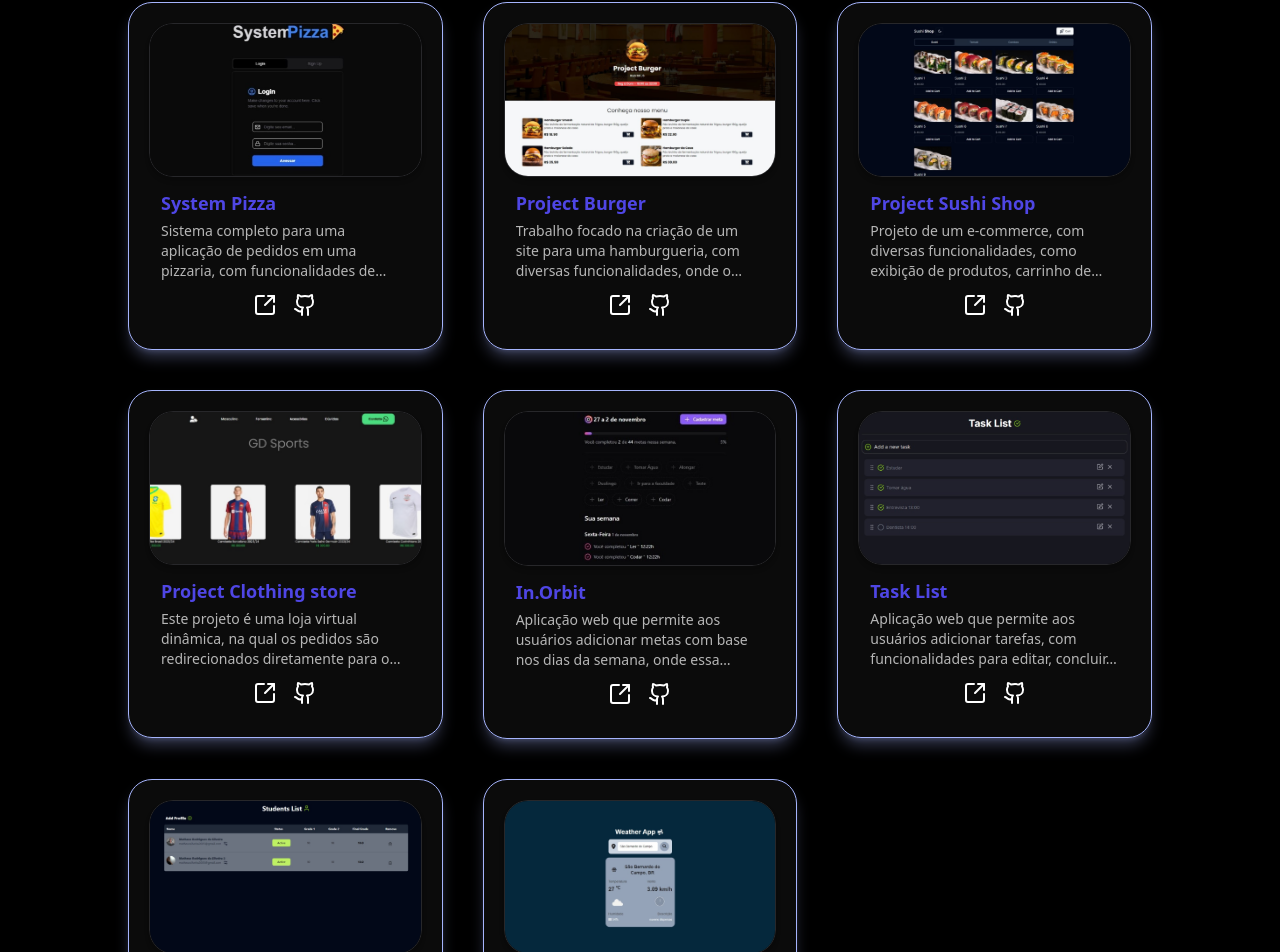
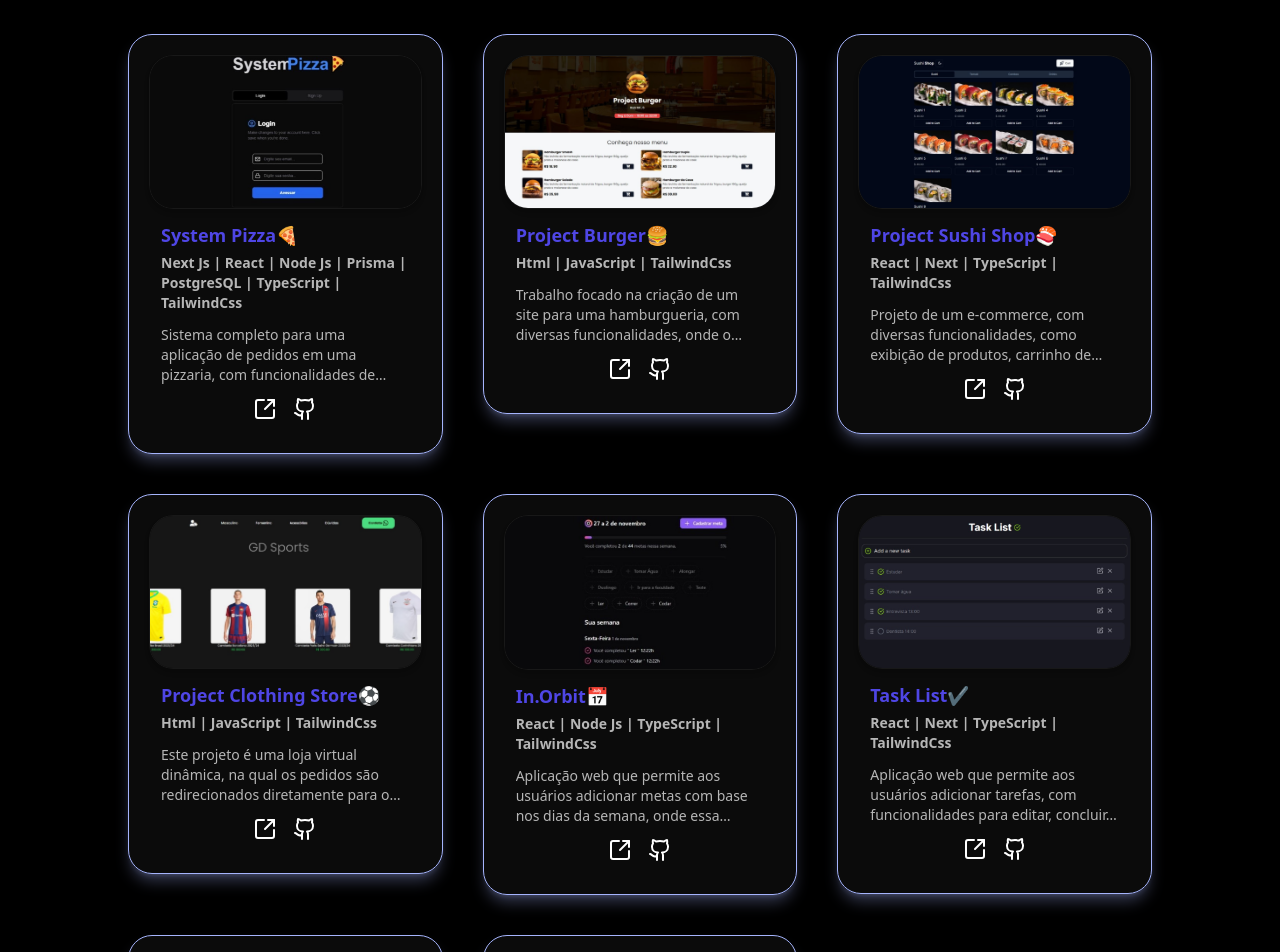
Before and after one commit to MatheusRodriguesdaSilveira/Portfolio-v2.0, a Next.js app: page / in a window 1280 px wide. Shown: the part 1953-2905 px from the top of the page. Built offline with nearby package versions, Linux system fonts and the light colour scheme.

Commit message:
add: adjustments in projects

```diff
--- a/src/components/Works/Projects.tsx
+++ b/src/components/Works/Projects.tsx
@@ -3,7 +3,6 @@ import { projects } from "@/lib/projects";
 import { SquareArrowOutUpRight, Github } from "lucide-react";
 import Image from "next/image";
 import BlurFade from "../ui/blur-fade";
-import { AnimatePresence } from "framer-motion";
 
 interface ProjectsProps {}
 
@@ -16,7 +15,7 @@ const Projects = forwardRef<HTMLDivElement, ProjectsProps>((props, ref) => {
     >
       {/* Title */}
       <BlurFade delay={0.25 * 4.2} inView>
-        <div className="text-5xl mb-12 max-sm:text-3xl flex gap-2 items-center">
+        <div className="text-5xl mb-20 max-sm:text-3xl flex gap-2 items-center">
           <span className="text-white">{"<"}</span>
           <h2 className="text-indigo-600">My</h2>
           <h2 className="text-zinc-300">Projects💻</h2>
@@ -34,15 +33,21 @@ const Projects = forwardRef<HTMLDivElement, ProjectsProps>((props, ref) => {
             >
               {/* Project Image */}
               <div className="w-full relative mx-5 rounded-3xl overflow-hidden shadow-md">
+                <a
+                  href={project.liveLink}
+                  target="_blank"
+                  rel="noopener noreferrer"
+                >
                   <Image
                     src={project.image}
                     alt={project.alt}
                     width={400}
                     height={400}
                     style={{ objectFit: "cover" }}
-                  className="rounded-3xl border border-zinc-800"
+                    className="rounded-3xl border border-zinc-900"
                     priority
                   />
+                </a>
               </div>
 
               {/* Project Info */}
@@ -50,6 +55,9 @@ const Projects = forwardRef<HTMLDivElement, ProjectsProps>((props, ref) => {
                 <h5 className="text-sm xl:text-lg font-bold text-indigo-600 mb-1">
                   {project.title}
                 </h5>
+                <p className="text-sm text-white/70 mb-3 line-clamp-3 font-bold">
+                  {project.techStack}
+                </p>
                 <p className="text-sm text-white/70 font-light mb-3 line-clamp-3">
                   {project.description}
                 </p>
--- a/src/lib/projects.ts
+++ b/src/lib/projects.ts
@@ -14,7 +14,7 @@ export const projects = [
       id: 1,
       image: "/system pizza.jpeg",
       alt: "pizzaria",
-      title: "System Pizza",
+      title: "System Pizza🍕",
       description:
         "Sistema completo para uma aplicação de pedidos em uma pizzaria, com funcionalidades de autenticação, gerenciamento de pedidos e criação de produtos.",
       techStack: "Next Js | React | Node Js | Prisma | PostgreSQL | TypeScript | TailwindCss",
@@ -26,7 +26,7 @@ export const projects = [
       id: 2,
       image: "/hamburgueria.jpeg",
       alt: "hamburgueria",
-      title: "Project Burger",
+      title: "Project Burger🍔",
       description:
         "Trabalho focado na criação de um site para uma hamburgueria, com diversas funcionalidades, onde o pedido feito é redirecionado para o WhatsApp.",
       techStack: "Html | JavaScript | TailwindCss",
@@ -38,7 +38,7 @@ export const projects = [
       id: 3,
       image: "/sushi.jpeg",
       alt: "sushi shop",
-      title: "Project Sushi Shop",
+      title: "Project Sushi Shop🍣",
       description:
         "Projeto de um e-commerce, com diversas funcionalidades, como exibição de produtos, carrinho de compras e o redirecionamento para o WhatsApp.",
       techStack: "React | Next | TypeScript | TailwindCss",
@@ -49,7 +49,7 @@ export const projects = [
       id: 4,
       image: "/gd sports.jpeg",
       alt: "project clothing store",
-      title: "Project Clothing store",
+      title: "Project Clothing Store⚽",
       description:
         "Este projeto é uma loja virtual dinâmica, na qual os pedidos são redirecionados diretamente para o contato no WhatsApp.",
       techStack: "Html | JavaScript | TailwindCss",
@@ -60,7 +60,7 @@ export const projects = [
       id: 5,
       image: "/in orbit.jpeg",
       alt: "in orbit",
-      title: "In.Orbit",
+      title: "In.Orbit📅",
       description:
         "Aplicação web que permite aos usuários adicionar metas com base nos dias da semana, onde essa apliação usa um backend feito em Node Js.",
       techStack: "React | Node Js | TypeScript | TailwindCss",
@@ -71,7 +71,7 @@ export const projects = [
       id: 6,
       image: "/task list.png",
       alt: "task list",
-      title: "Task List",
+      title: "Task List✔️",
       description:
         "Aplicação web que permite aos usuários adicionar tarefas, com funcionalidades para editar, concluir, excluir e reorganizar a posição das tarefas dentro da lista.",
       techStack: "React | Next | TypeScript | TailwindCss",
@@ -82,7 +82,7 @@ export const projects = [
       id: 7,
       image: "/student list.png",
       alt: "student list",
-      title: "Project Student List App",
+      title: "Project Student List App👨‍🎓",
       description:
         "Aplicação web que permite aos usuários adicionar, visualizar e editar, remover alunos de uma lista de notas.",
       techStack: "React | Next | TypeScript | TailwindCss",
@@ -93,7 +93,7 @@ export const projects = [
       id: 8,
       image: "/weather app.jpeg",
       alt: "weather app",
-      title: "Project Weather App",
+      title: "Project Weather App☀️",
       description:
         "Este projeto é um aplicativo de clima em tempo real, usando uma api.",
       techStack: "Html | JavaScript | TailwindCss",
```
Lines whose indentation alone changed are shown as unchanged.
